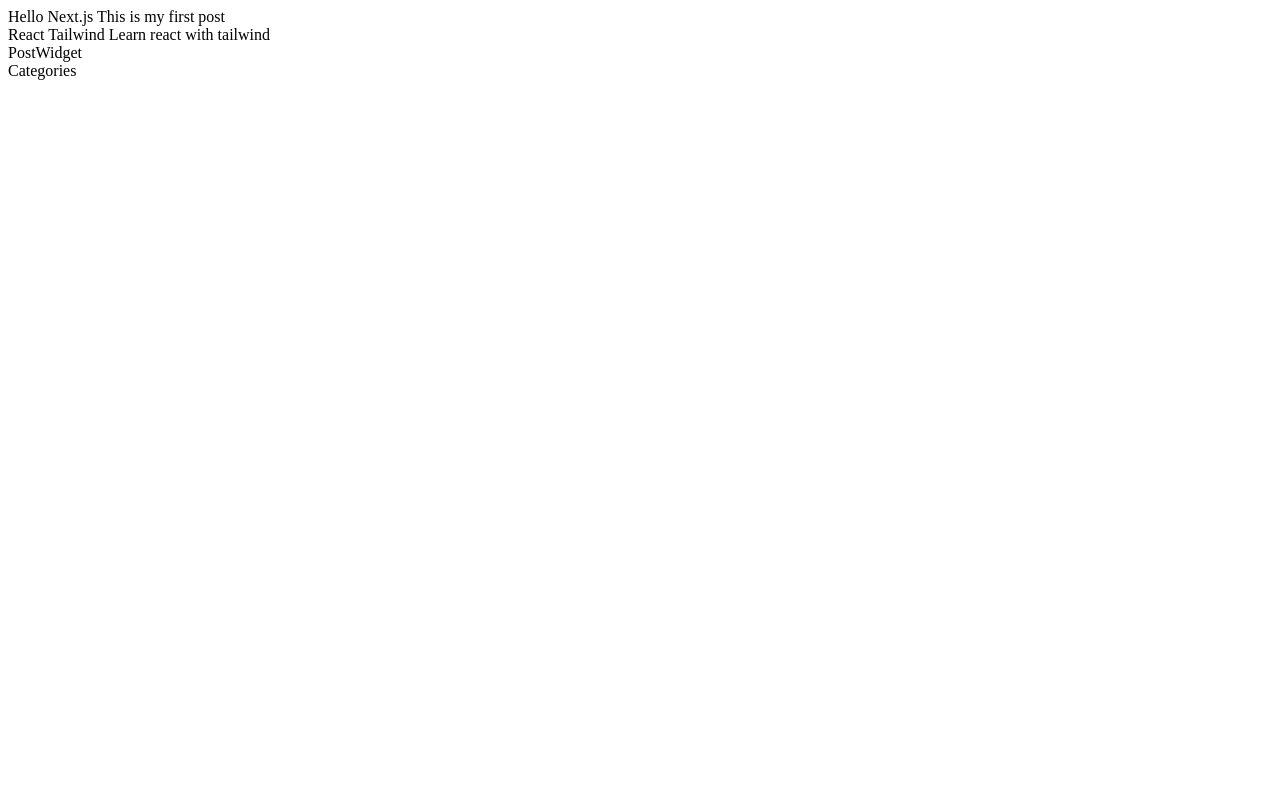
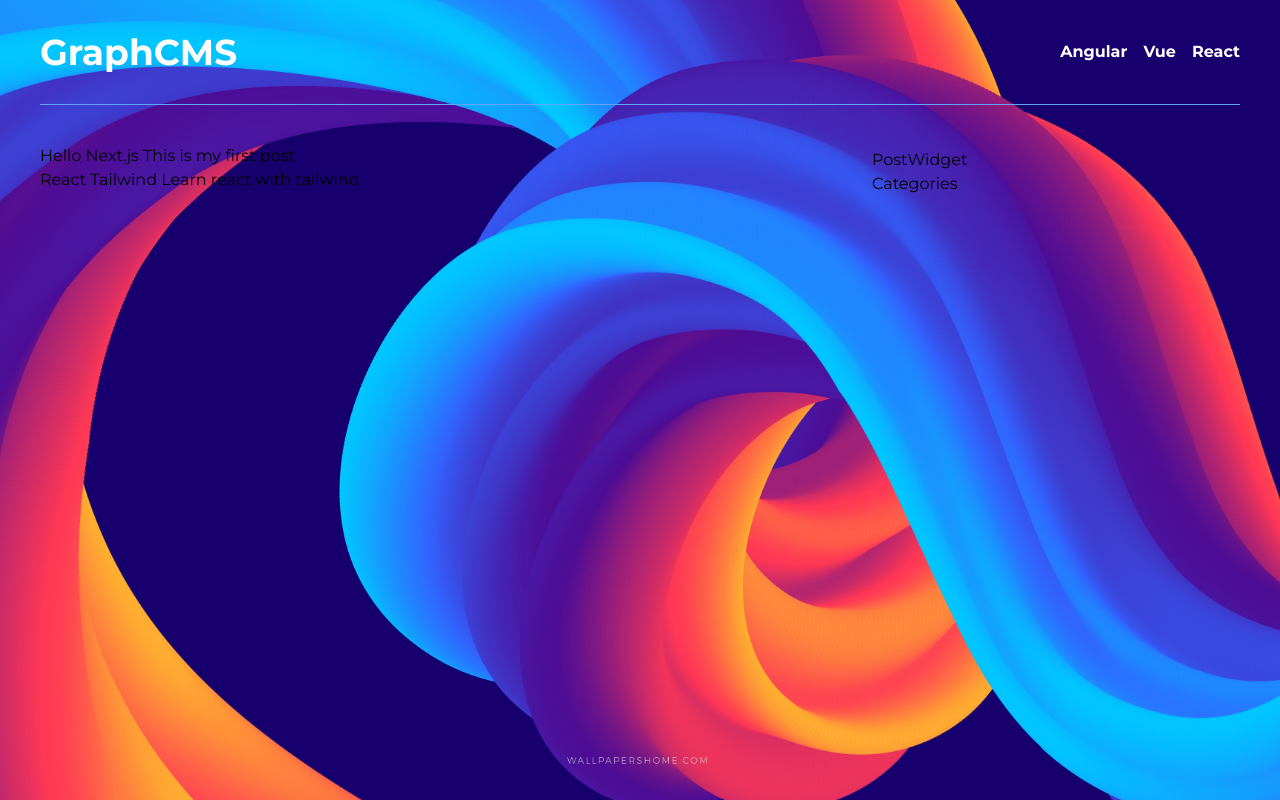
Before and after one commit to hamedjbbri/react-nextjs-graphql-blog, a Next.js app: page / in a window 1280 px wide. Built offline with nearby package versions, Linux system fonts and the light colour scheme.

Commit message:
Header done

```diff
--- /dev/null
+++ b/components/Header.jsx
@@ -0,0 +1,32 @@
+import React, { useContext } from 'react';
+
+import Link  from "next/link";
+
+const categories = [{name: 'React', slug: 'react'}, {name: 'Vue', slug: 'vue'}, {name: 'Angular', slug: 'angular'}]
+
+const Header = () => {
+    return (
+        <div className="container mx-auto px-10 mb-8">
+            <div className="border-b w-full inline-block border-blue-400 py-8">
+                <div className="md:float-left block">
+                     <Link href="/">
+                     <span className="cursor-pointer font-bold text-4xl text-white">
+                        GraphCMS
+                     </span>
+                    </Link>
+                </div>
+                <div className="hidden md:float-left md:contents">
+                {categories.map(category => (
+                    <Link key={category.slug} href={`/category/${category.slug}`} >
+                    <span className="md:float-right mt-2 align-middle text-white ml-4 font-semibold cursor-pointer">
+                        {category.name}
+                    </span>
+                    </Link>
+                ))}
+                </div>
+            </div>
+        </div>
+    )
+}
+
+export default Header
--- /dev/null
+++ b/components/Layout.jsx
@@ -0,0 +1,15 @@
+import React from 'react'
+import { Header } from './';
+
+
+
+const Layout = ({ children }) => {
+    return (
+        <>
+         <Header />
+         {children}
+        </>
+    )
+}
+
+export default Layout
--- a/components/index.js
+++ b/components/index.js
@@ -1,3 +1,5 @@
 export { default as PostCard } from './PostCard';
 export { default as Categories } from './Categories';
 export { default as PostWidget } from './PostWidget';
+export { default as Header } from './Header';
+export { default as Layout } from './Layout';
--- a/pages/_app.js
+++ b/pages/_app.js
@@ -1,7 +1,14 @@
+import React, { useEffect, useState } from 'react';
+import { Layout } from '../components';
 import 'tailwindcss/tailwind.css'
+import '../styles/globals.scss';
 
 function MyApp({ Component, pageProps }) {
-  return <Component {...pageProps} />
+  return (
+    <Layout>
+      <Component {...pageProps} />
+    </Layout>
+  )
 }
 
 export default MyApp
--- /dev/null
+++ b/styles/globals.scss
@@ -0,0 +1,64 @@
+@tailwind base;
+@tailwind components;
+@tailwind utilities;
+
+@import url('https://fonts.googleapis.com/css2?family=Montserrat:wght@300;400;700&display=swap');
+
+html,
+body {
+  padding: 0;
+  margin: 0;
+  font-family: 'Montserrat', sans-serif;
+  &:before{
+    content:'';
+    content: "";
+    width: 100%;
+    height: 100vh;
+    //background: linear-gradient(to right bottom, #6d327c, #485DA6, #00a1ba, #01b18e, #32b37b);
+    // background: #D3D3D3;
+    background-image: url("../public/bg.jpg");
+    position: fixed;
+    left: 0;
+    top: 0;
+    z-index: -1;
+    background-position: 50% 50%;
+    background-repeat: no-repeat;
+    background-size: cover;
+  }
+}
+
+.text-shadow{
+  text-shadow: 0px 2px 0px rgb(0 0 0 / 30%);
+}
+
+.adjacent-post{
+  & .arrow-btn{
+    transition: width 300ms ease;
+    width: 50px;
+  }
+  &:hover{
+    & .arrow-btn{
+      width: 60px;
+    }
+  }
+}
+
+.react-multi-carousel-list {
+  & .arrow-btn{
+    transition: width 300ms ease;
+    width: 50px;
+    &:hover{
+      width: 60px;
+    }
+  }
+
+}
+
+a {
+  color: inherit;
+  text-decoration: none;
+}
+
+* {
+  box-sizing: border-box;
+}
```
Also changed, not shown: public/bg.jpg (added).
